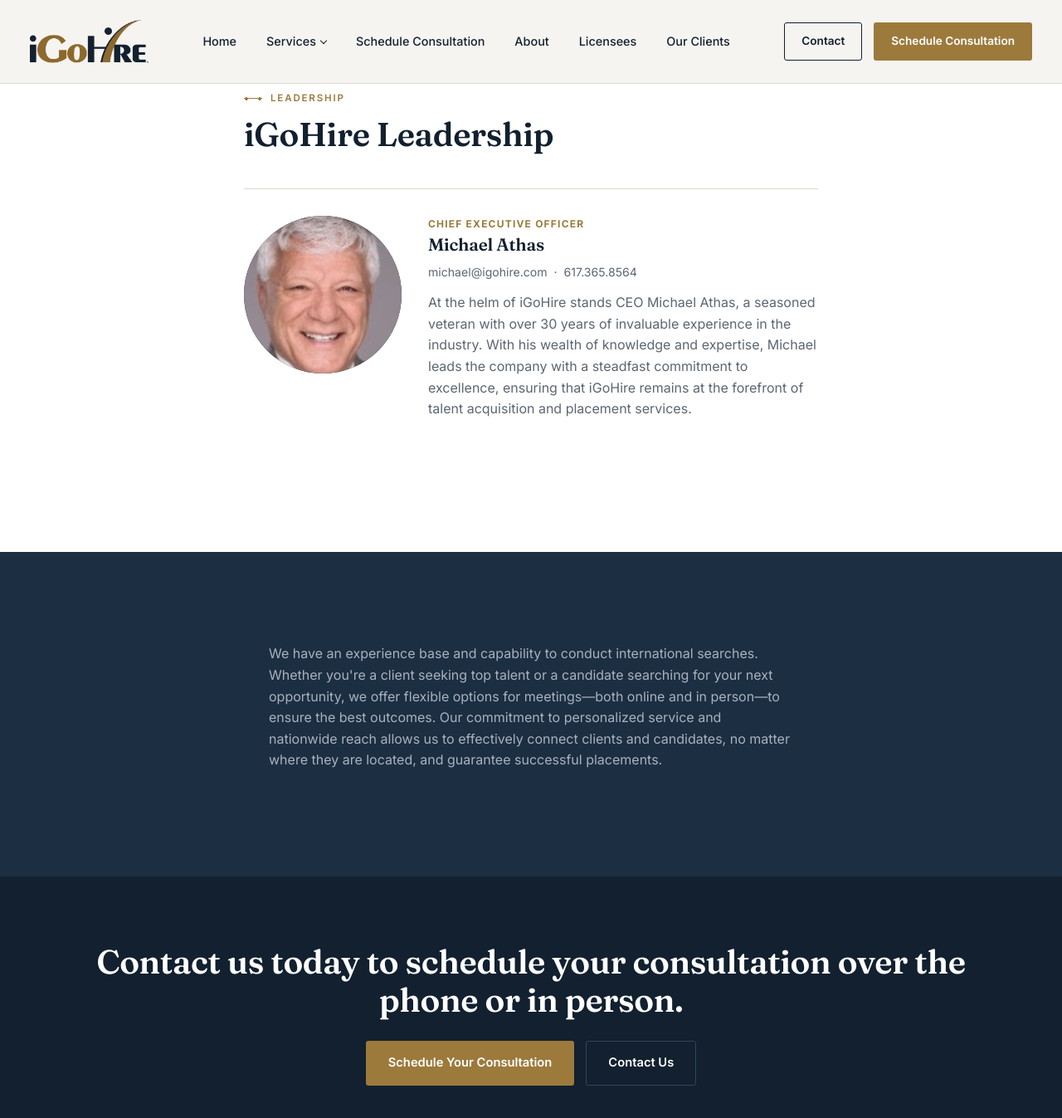
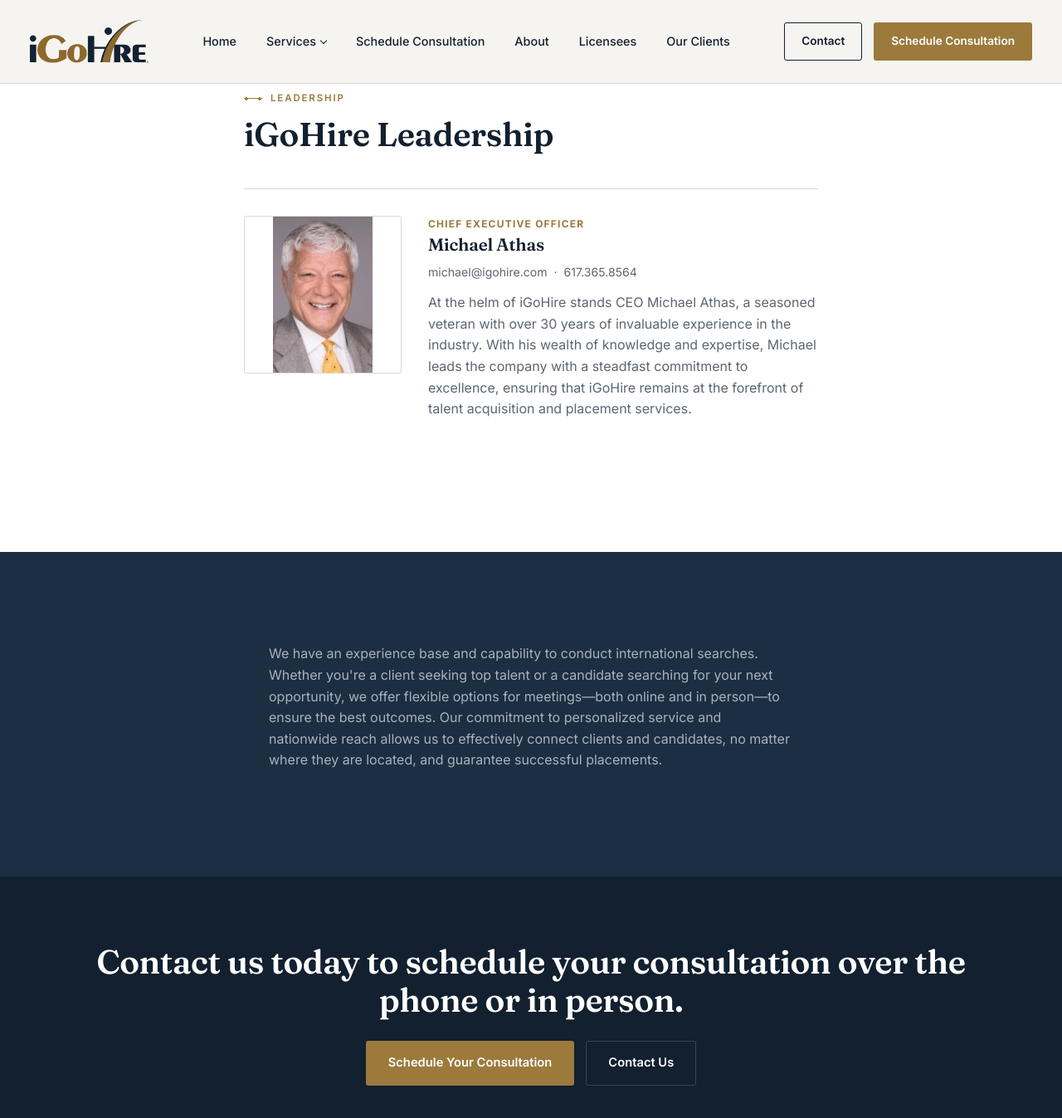
Before and after one commit to Yieldhouse/iGoHire, a Jekyll site: the page built from about.html, in a window 1280 px wide and 1400 px high, scrolled down 810 px. Shown: the top 1347 px of the window at 83% size. Built offline with Jekyll 4.4.1, drawn with Linux system fonts in a browser that asks for light colours.

Commit message:
Add files via upload

```diff
--- a/assets/css/style.css
+++ b/assets/css/style.css
@@ -490,8 +490,9 @@
 .person:first-of-type { border-top: none; }
 .avatar {
   width: 190px; height: 190px;
-  border-radius: 50%;
-  background: var(--ink);
+  border-radius: var(--radius);
+  background: var(--paper-raised);
+  border: 1px solid var(--line);
   color: var(--brass-light);
   font-family: var(--font-display);
   font-size: 2.4rem;
@@ -499,7 +500,7 @@
   flex-shrink: 0;
   overflow: hidden;
 }
-.avatar img { width: 100%; height: 100%; object-fit: cover; object-position: center 22%; }
+.avatar img { width: 100%; height: 100%; object-fit: contain; object-position: center; }
 .person .role {
   font-size: 0.75rem;
   font-weight: 700;
```
